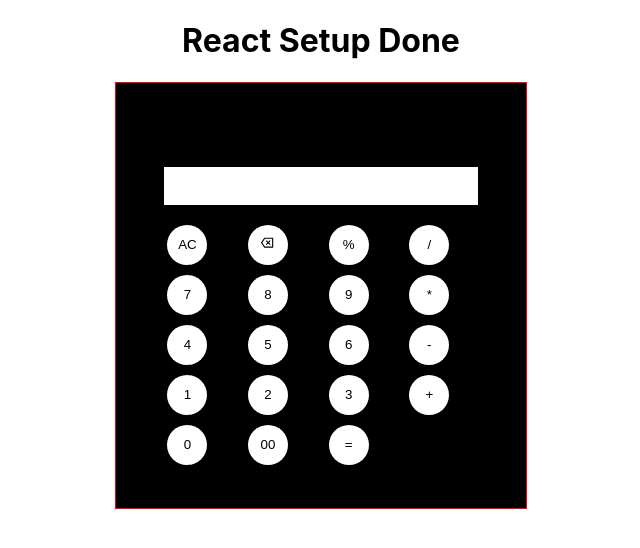
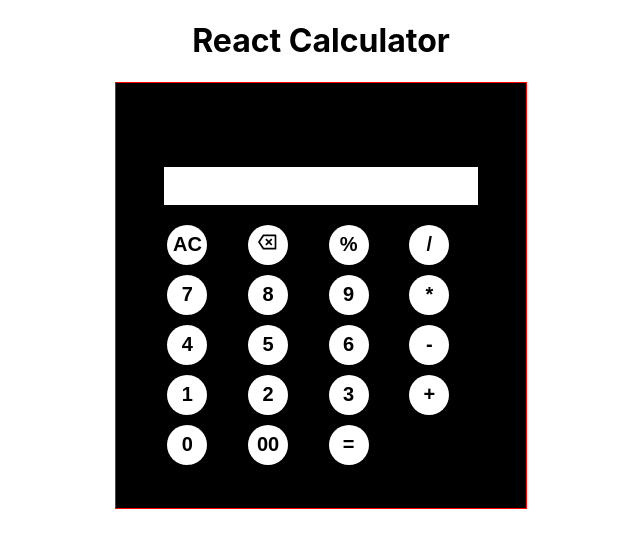
Before and after one commit to PreetS123/React_Calculator, a React (Create React App) app: page / in a window 1280 px wide. Shown: the top 548 px of the page, without its empty margins (319-959 px from the left). Built offline with nearby package versions, Linux system fonts and the light colour scheme.

Commit message:
css-changed

```diff
--- a/src/App.js
+++ b/src/App.js
@@ -5,7 +5,7 @@ import { Calc } from './Calc';
 function App() {
   return (
     <div className='app'>
-    <h1>React Setup Done</h1>
+    <h1>React Calculator</h1>
     <Calc/>
     </div>
   );
--- a/src/Calc.module.css
+++ b/src/Calc.module.css
@@ -41,4 +41,14 @@
      width: 40px;
      height: 40px;
      border-radius: 50%;
+     font-weight: 900;
+     font-size: 20px;
+     text-align: center;
+     padding: 1%;
 }
+.calc_btndiv button:hover{
+    width: 50px;
+    height: 50px;
+    background-color: rgb(148, 4, 16);
+    color: rgb(245, 201, 151);
+}
```
